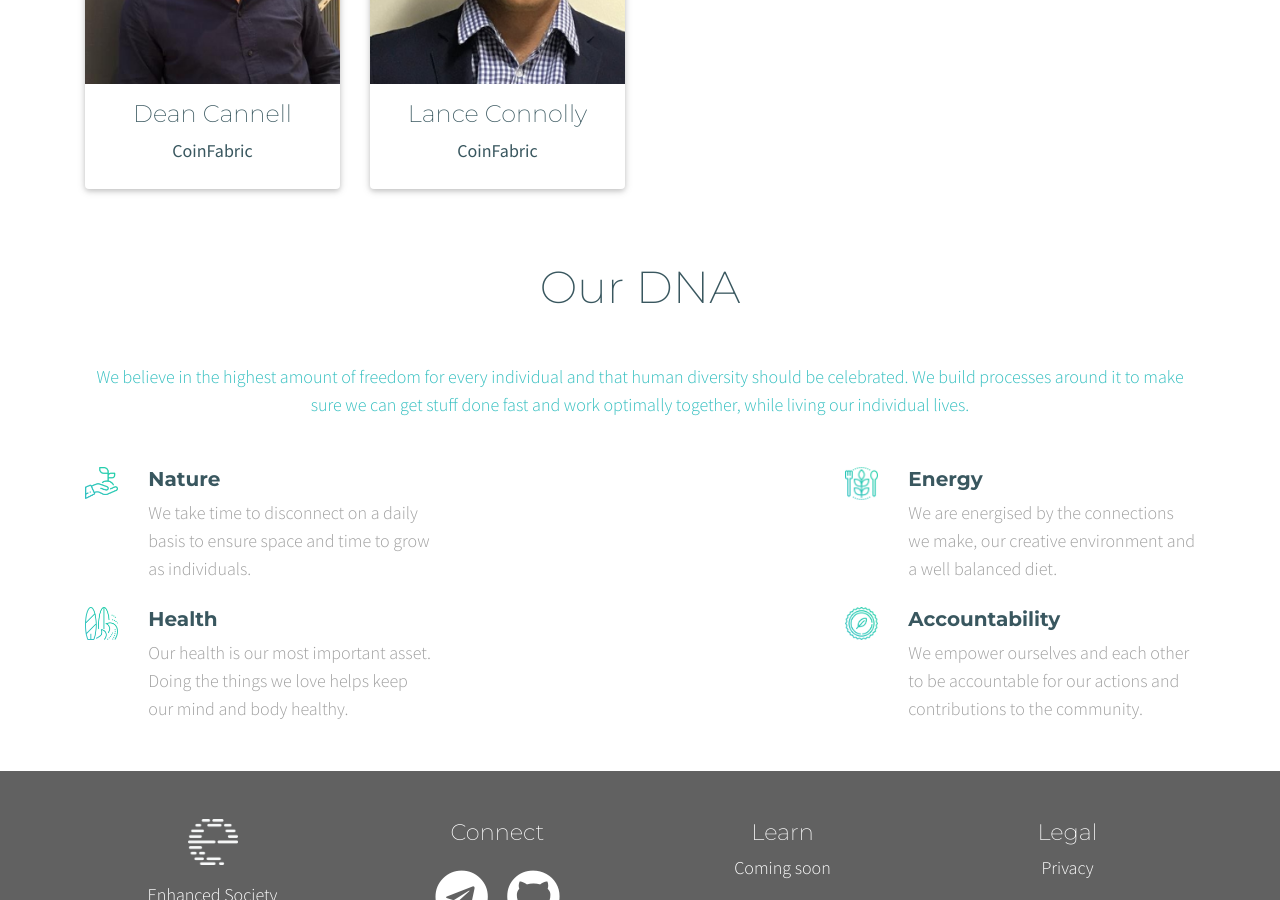
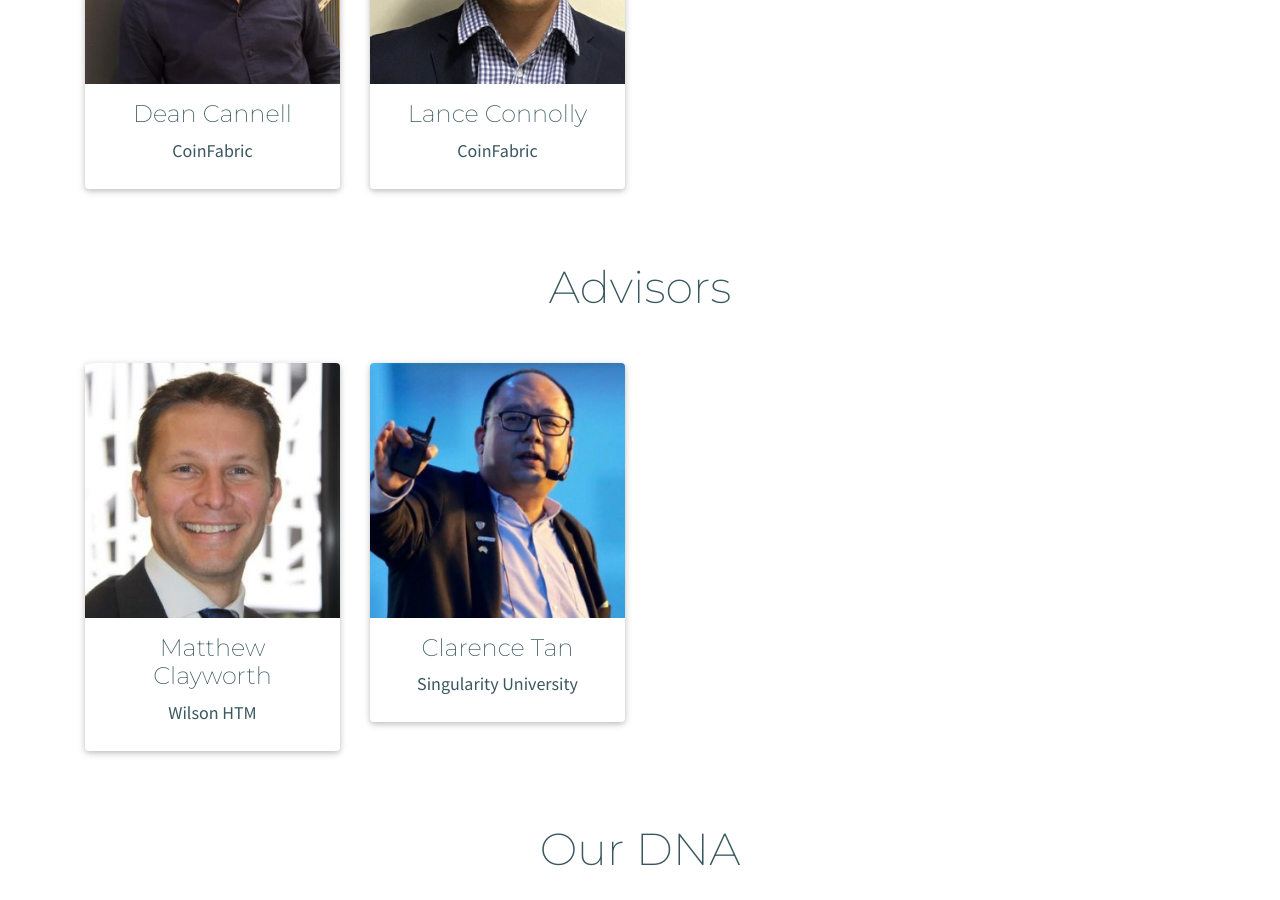
Before and after one commit to enhancedsociety/old-website, a Jekyll site: the page built from index.html, in a window 1280 px wide and 900 px high, scrolled down 4370 px. Built offline with Jekyll 4.4.1, drawn with Linux system fonts in a browser that asks for light colours; nearby versions of some CDN libraries; a script that is not in the unit is left out.

Commit message:
Advisor Section Added

```diff
--- a/index.html
+++ b/index.html
@@ -308,6 +308,37 @@
 
 	</div>
 
+	<h2 class="my-5">Advisors</h2>
+	<p>
+
+	</p>
+	<div class="row mt-5">
+		<div class="col-12 col-sm-6 col-md-4 col-lg-3 mb-4">
+			<div class="card card-cascade wider">
+				<div class="view overlay">
+					<img src="/assets/img/profiles/matthew.png" class="img-fluid m-auto">
+				</div>
+				<div class="card-body pt-3 pb-2">
+					<h4 class="title">Matthew Clayworth</h4>
+					<p>Wilson HTM</p>
+				</div>
+			</div>
+		</div>
+
+		<div class="col-12 col-sm-6 col-md-4 col-lg-3 mb-4">
+			<div class="card card-cascade wider">
+				<div class="view overlay">
+					<img src="/assets/img/profiles/clarence.png" class="img-fluid m-auto">
+				</div>
+				<div class="card-body pt-3 pb-2">
+					<h4 class="title">Clarence Tan</h4>
+					<p>Singularity University</p>
+				</div>
+			</div>
+		</div>
+
+	</div>
+
 	<h2 class="my-5">Our DNA</h2>
 	<p class="highlight">
 		We believe in the highest amount of freedom for every individual and that human diversity should be celebrated.  We build processes around it to make sure we can get stuff done fast and work optimally together, while living our individual lives.
```
